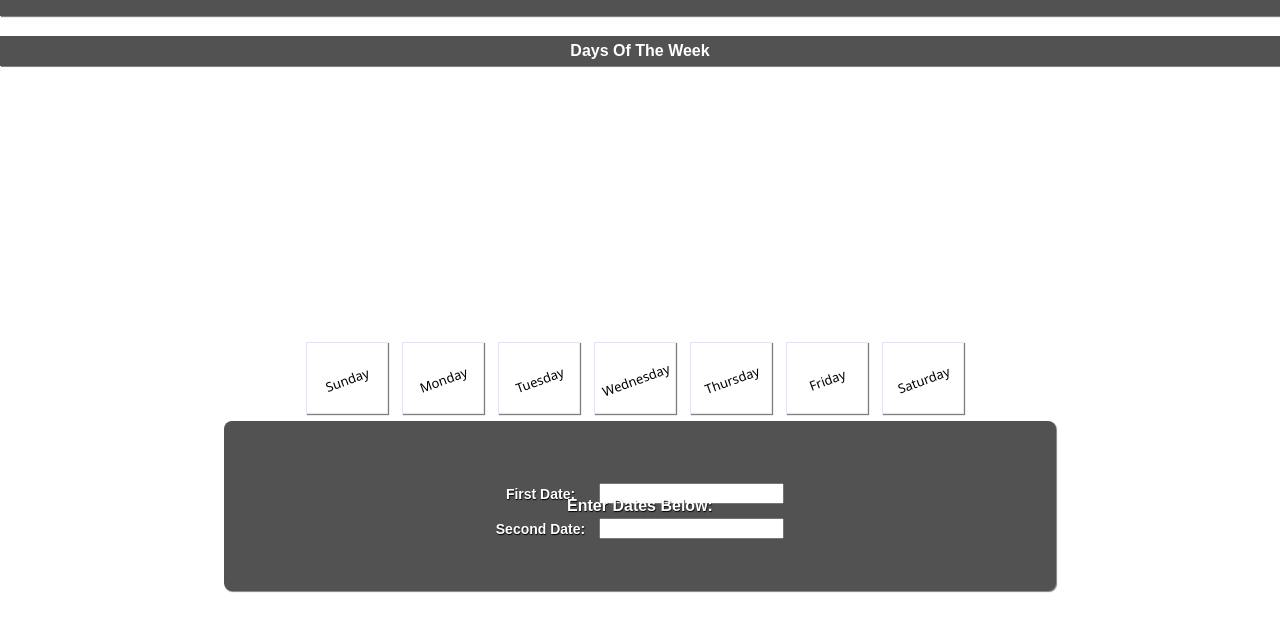
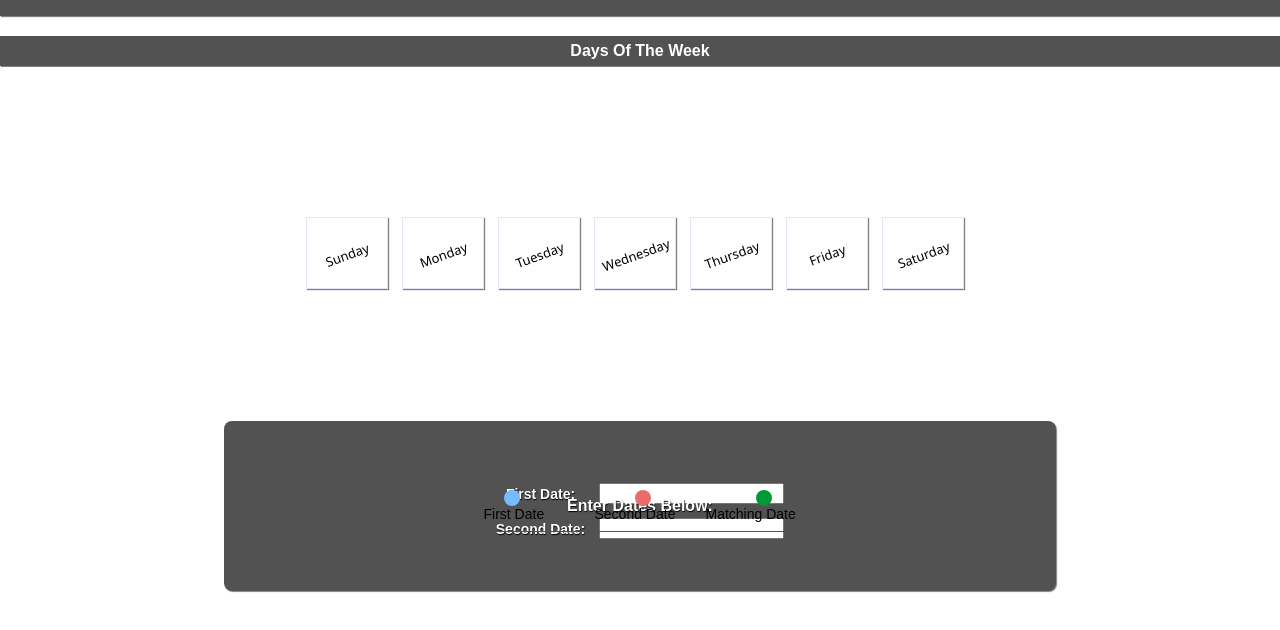
Before and after one commit to GarethW1994/Matching_Days, a plain HTML site: page index.html in a window 1280 px wide. Shown: the part 64-694 px from the top of the page. Drawn offline with Linux system fonts and the light colour scheme.

Commit message:
save changes

```diff
--- a/css/style.css
+++ b/css/style.css
@@ -46,9 +46,8 @@ h4 {
 }
 
 .listOfDays {
-    position: absolute;
     padding: 10px;
-    margin-top: -250px;
+    margin-top: -500px;
 }
 
 .listOfDays>li{
@@ -115,6 +114,7 @@ h5 {
 
 
 .key {
+	border: 1px solid #525252;
     width: 500px;
     height: 50px;
     position: absolute;
@@ -125,32 +125,38 @@ h5 {
     justify-content: center;
 }
 
-.key>ul li {
-    display: inline-block;
-    font-family: sans-serif;
-    margin-left: 4px;
+.key>table td {
+	font-size: 14px;
+	font-family: sans-serif;
+	padding-left: 10px;
+	width: 100px;
+	display: inline-block;
 }
 
 .circleOne {
     border-radius: 0.9em;
-    width: 12px;
-    height: 12px;
+	width: 16px;
+	height: 16px;
     background-color: #76baff;
+	margin-left: 20px;
 }
 
 .circleTwo {
     border-radius: 0.9em;
-    width: 12px;
-    height: 12px;
+    width: 16px;
+    height: 16px;
     background-color: #ea6b6b;
+	margin-left: 40px;
 }
 
 .circleThree {
     border-radius: 0.9em;
-    width: 12px;
-    height: 12px;
+    width: 16px;
+    height: 16px;
     background-color: #009933;
+	margin-left: 50px;
 }
+
 
 /*------------class being added-------------------*/
 .selectedBlue {
--- a/index.html
+++ b/index.html
@@ -50,14 +50,13 @@
             </div>
 
             <div class="key">
-                <!--    <ul>
-                    <li class="circleOne"></li>
-                    <li>First Date</li>
-                    <li class="circleTwo"></li>
-                    <li>Second Date</li>
-                    <li class="circleThree"></li>
-                    <li>Matched Date</li>
-                    </ul> -->
+              	<table>
+					<tr>
+						<td><div class="circleOne"></div>First Date</td>
+						<td><div class="circleTwo"></div>Second Date</td>
+						<td><div class="circleThree"></div>Matching Date</td>
+					</tr>
+				</table>
             </div>
         </div>
 
```
